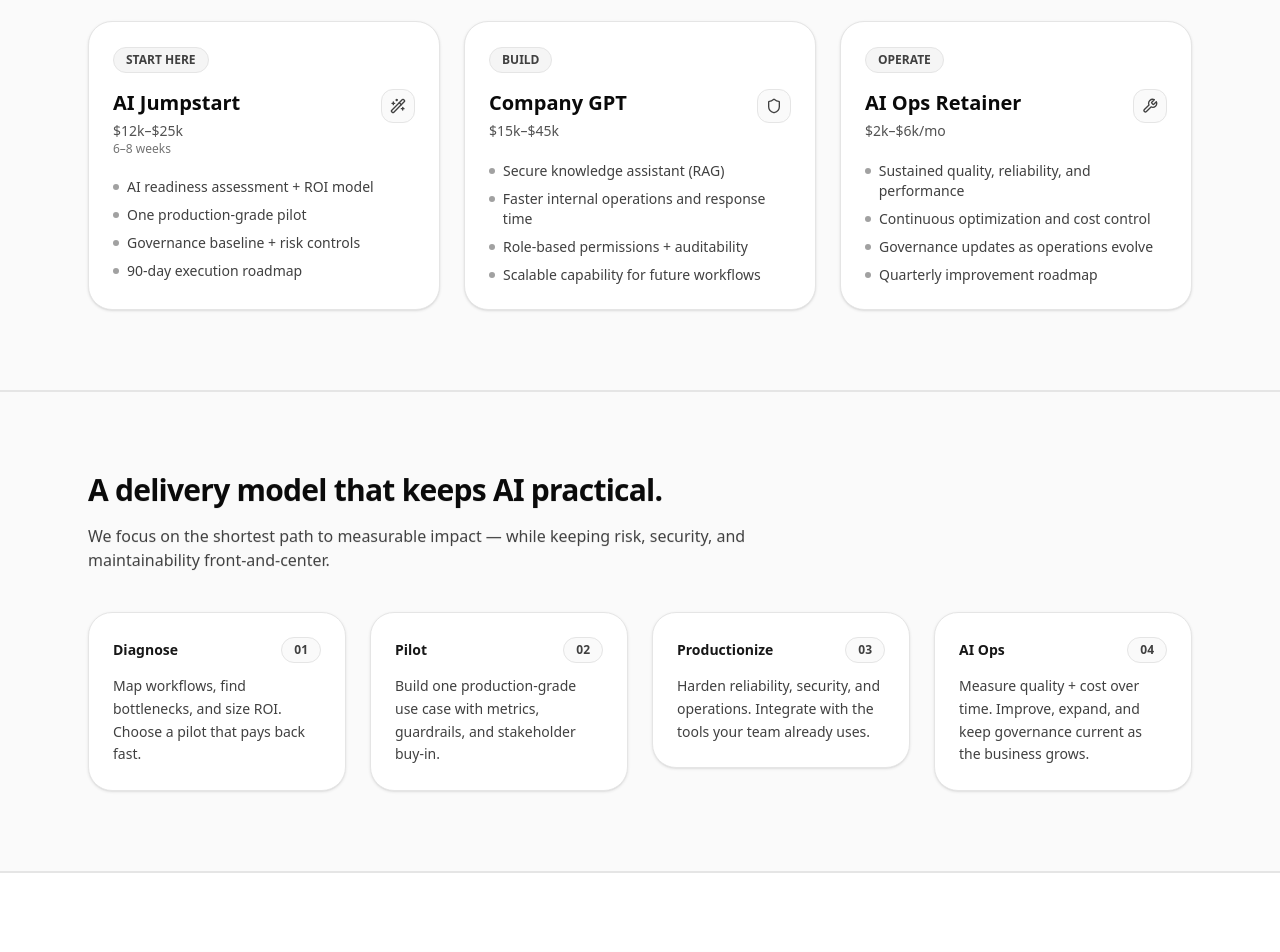
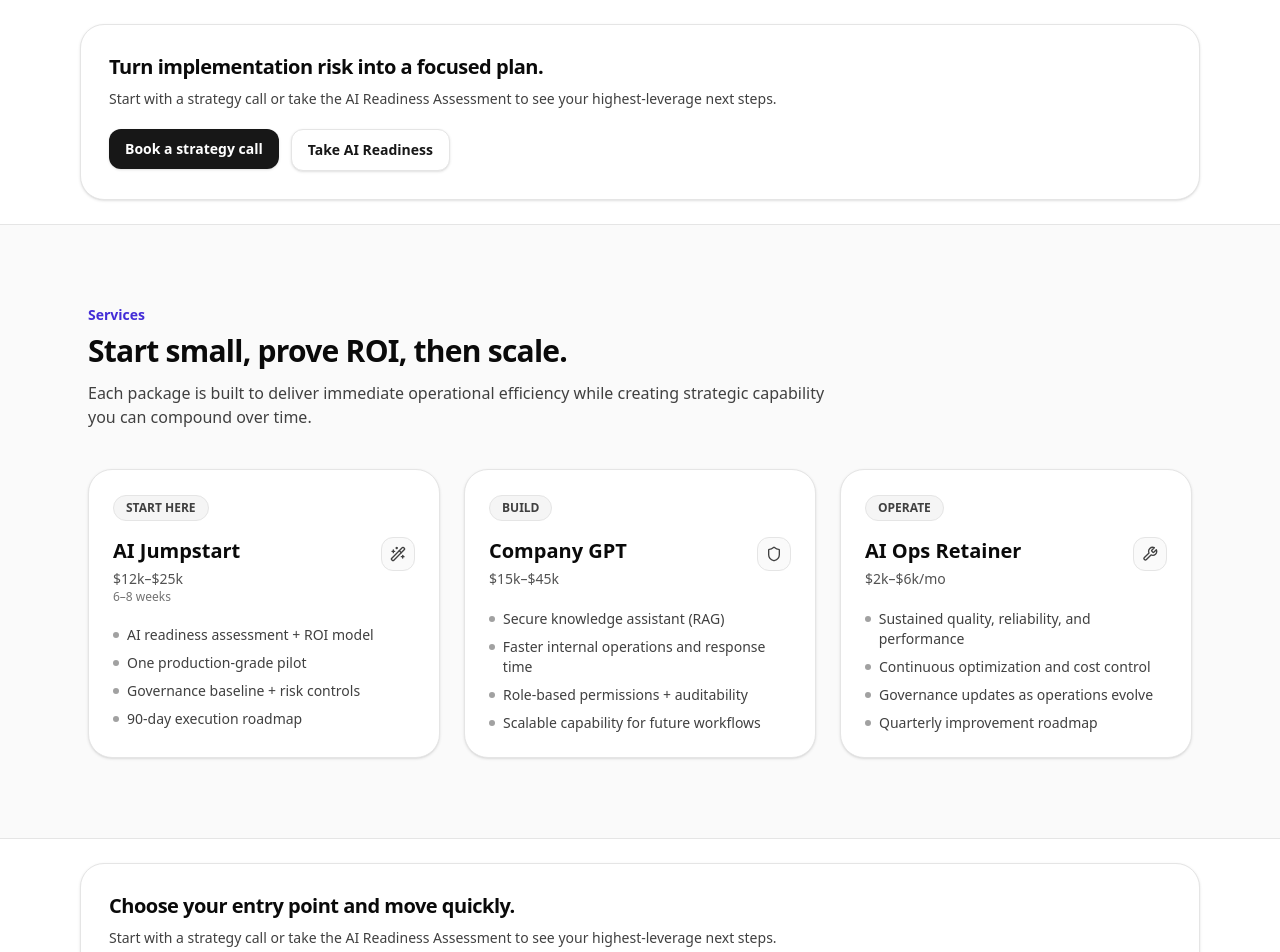
Before and after one commit to matthewaharris/stait_ai_website, a Next.js app: page / in a window 1280 px wide. Shown: the part 1700-2652 px from the top of the page. Built offline with nearby package versions, Linux system fonts and the light colour scheme.

Commit message:
Add inline CTAs, tracking hooks, and SEO metadata routes

```diff
--- a/app/ai-readiness/page.tsx
+++ b/app/ai-readiness/page.tsx
@@ -5,7 +5,7 @@ import Container from "@/components/ui/Container";
 import AIReadinessForm from "@/components/forms/AIReadinessForm";
 
 export const metadata: Metadata = {
-  title: "AI Readiness Assessment | stait.ai",
+  title: "AI Readiness Assessment",
   description:
     "Take the 10-question AI readiness assessment to get a score tier and next-step recommendations for implementation.",
 };
--- a/app/industries/accounting/page.tsx
+++ b/app/industries/accounting/page.tsx
@@ -6,7 +6,7 @@ import Container from "@/components/ui/Container";
 import Button from "@/components/ui/Button";
 
 export const metadata: Metadata = {
-  title: "AI for Accounting Firms | stait.ai",
+  title: "AI for Accounting Firms",
   description:
     "Practical AI implementation for accounting firms: intake automation, knowledge search, response speed, and measurable productivity lift.",
 };
--- a/app/layout.tsx
+++ b/app/layout.tsx
@@ -2,10 +2,13 @@ import type { Metadata } from "next";
 import "./globals.css";
 
 export const metadata: Metadata = {
-  title: "stait.ai — Practical AI. Measurable results.",
+  title: {
+    default: "stait.ai",
+    template: "%s | stait.ai",
+  },
   description:
     "AI strategy, implementation, AI Ops, and governance for growing businesses. Based in Boise, Idaho.",
-  metadataBase: new URL("https://stait.ai"),
+  metadataBase: new URL("https://www.stait.ai"),
   icons: {
     icon: [{ url: "/icon.svg", type: "image/svg+xml" }],
     shortcut: ["/icon.svg"],
--- a/app/page.tsx
+++ b/app/page.tsx
@@ -1,4 +1,6 @@
+import type { Metadata } from "next";
 import Navbar from "@/components/Navbar";
+import InlineCTA from "@/components/InlineCTA";
 import Hero from "@/components/sections/Hero";
 import Problems from "@/components/sections/Problems";
 import Packages from "@/components/sections/Packages";
@@ -8,16 +10,43 @@ import Proof from "@/components/sections/Proof";
 import CTA from "@/components/sections/CTA";
 import Footer from "@/components/Footer";
 
+export const metadata: Metadata = {
+  title: "AI Implementation for Growing Businesses",
+  description:
+    "stait.ai helps growing businesses reduce manual work, improve margins, and build long-term strategic AI capability.",
+};
+
 export default function HomePage() {
   return (
     <main className="min-h-screen bg-white text-neutral-950">
       <Navbar />
       <Hero />
+      <InlineCTA
+        location="home_after_hero"
+        title="Start with clarity before committing to build."
+        subtitle="Book a strategy call or take the AI Readiness Assessment to identify your highest-ROI opportunities."
+      />
       <Problems />
+      <InlineCTA
+        location="home_after_problems"
+        title="Turn implementation risk into a focused plan."
+      />
       <Packages />
+      <InlineCTA
+        location="home_after_packages"
+        title="Choose your entry point and move quickly."
+      />
       <Process />
       <CaseStudy />
+      <InlineCTA
+        location="home_after_case_study"
+        title="See what practical AI outcomes can look like in your business."
+      />
       <Proof />
+      <InlineCTA
+        location="home_after_proof"
+        title="Bring enterprise discipline to your next AI move."
+      />
       <CTA />
       <Footer />
     </main>
--- a/app/robots.ts
+++ b/app/robots.ts
@@ -6,6 +6,6 @@ export default function robots(): MetadataRoute.Robots {
       userAgent: "*",
       allow: "/",
     },
-    sitemap: "https://stait.ai/sitemap.xml",
+    sitemap: "https://www.stait.ai/sitemap.xml",
   };
 }
--- a/app/services/page.tsx
+++ b/app/services/page.tsx
@@ -6,7 +6,7 @@ import Container from "@/components/ui/Container";
 import Button from "@/components/ui/Button";
 
 export const metadata: Metadata = {
-  title: "Services | stait.ai",
+  title: "Services",
   description:
     "AI Readiness & Opportunity Assessment, AI Jumpstart pilots, Company Knowledge AI, and AI Ops Retainer services for growing businesses.",
 };
--- a/app/sitemap.ts
+++ b/app/sitemap.ts
@@ -1,7 +1,7 @@
 import type { MetadataRoute } from "next";
 
 export default function sitemap(): MetadataRoute.Sitemap {
-  const base = "https://stait.ai";
+  const base = "https://www.stait.ai";
 
   return [
     { url: `${base}/`, changeFrequency: "weekly", priority: 1 },
--- /dev/null
+++ b/components/InlineCTA.tsx
@@ -0,0 +1,49 @@
+"use client";
+
+import Link from "next/link";
+import { motion } from "framer-motion";
+import Button from "@/components/ui/Button";
+import { track } from "@/lib/track";
+
+type InlineCTAProps = {
+  title?: string;
+  subtitle?: string;
+  location: string;
+};
+
+const ease: [number, number, number, number] = [0.2, 0.8, 0.2, 1];
+
+export default function InlineCTA({
+  title = "Ready to move from AI ideas to measurable outcomes?",
+  subtitle = "Start with a strategy call or take the AI Readiness Assessment to see your highest-leverage next steps.",
+  location,
+}: InlineCTAProps) {
+  return (
+    <motion.section
+      initial={{ opacity: 0, y: 12 }}
+      whileInView={{ opacity: 1, y: 0 }}
+      viewport={{ once: true, margin: "-80px" }}
+      transition={{ duration: 0.5, ease }}
+      className="mx-auto max-w-6xl px-4 py-6"
+    >
+      <div className="rounded-3xl border border-neutral-200 bg-white p-6 shadow-sm sm:p-7">
+        <h3 className="text-xl font-semibold tracking-tight text-neutral-950">{title}</h3>
+        <p className="mt-2 text-sm text-neutral-700">{subtitle}</p>
+        <div className="mt-5 flex flex-col gap-3 sm:flex-row">
+          <Link
+            href="/#contact"
+            onClick={() => track("cta_click", { location, cta: "book_call" })}
+          >
+            <Button>Book a strategy call</Button>
+          </Link>
+          <Link
+            href="/ai-readiness"
+            onClick={() => track("cta_click", { location, cta: "ai_readiness" })}
+          >
+            <Button variant="secondary">Take AI Readiness</Button>
+          </Link>
+        </div>
+      </div>
+    </motion.section>
+  );
+}
--- /dev/null
+++ b/lib/track.ts
@@ -0,0 +1,21 @@
+type TrackParams = Record<string, string | number | boolean | null | undefined>;
+
+declare global {
+  interface Window {
+    gtag?: (...args: unknown[]) => void;
+  }
+}
+
+export function track(eventName: string, params: TrackParams = {}) {
+  if (typeof window === "undefined") return;
+
+  if (typeof window.gtag === "function") {
+    window.gtag("event", eventName, params);
+  }
+
+  if (process.env.NODE_ENV !== "production") {
+    // Lightweight local visibility during development.
+    // eslint-disable-next-line no-console
+    console.log("[track]", eventName, params);
+  }
+}
```
